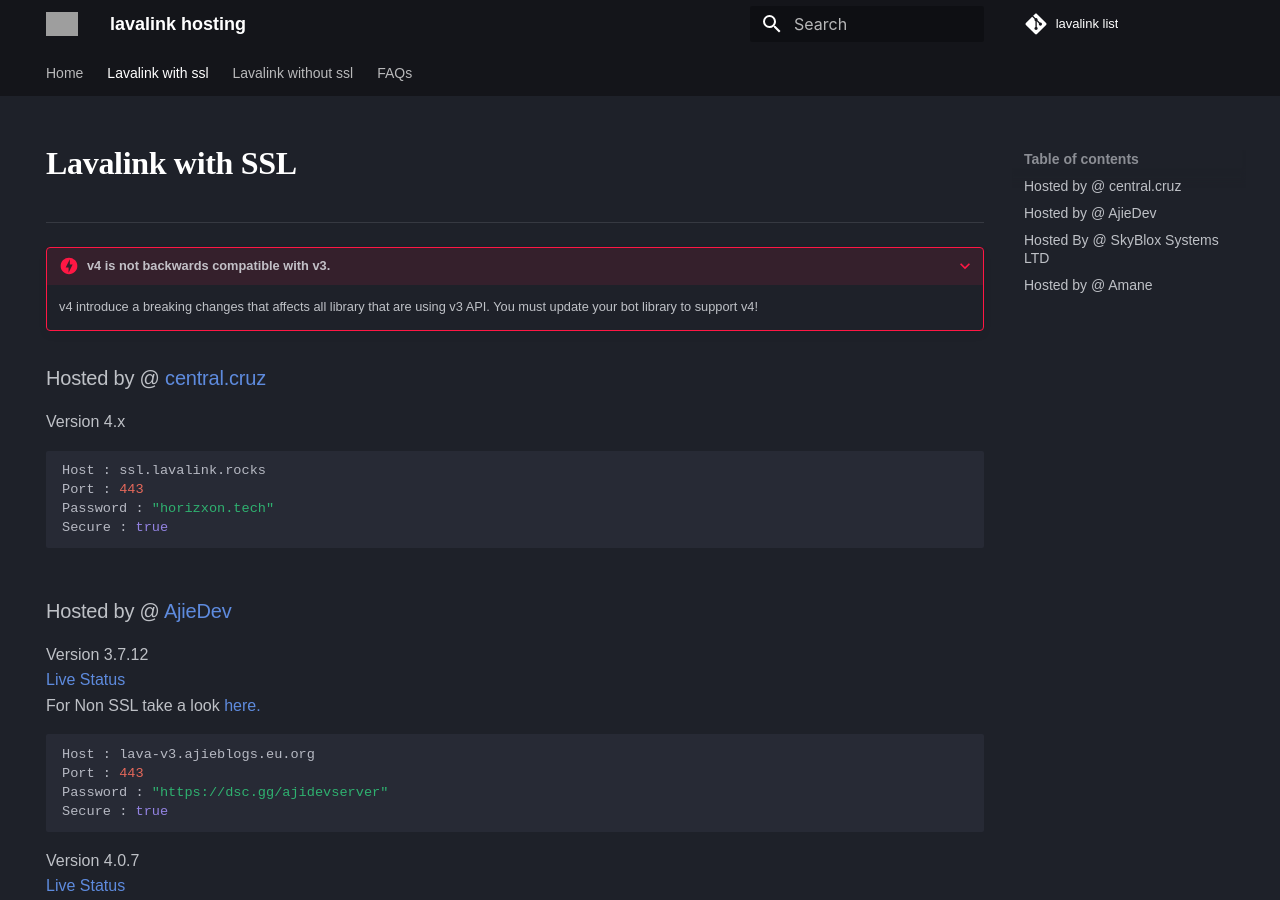
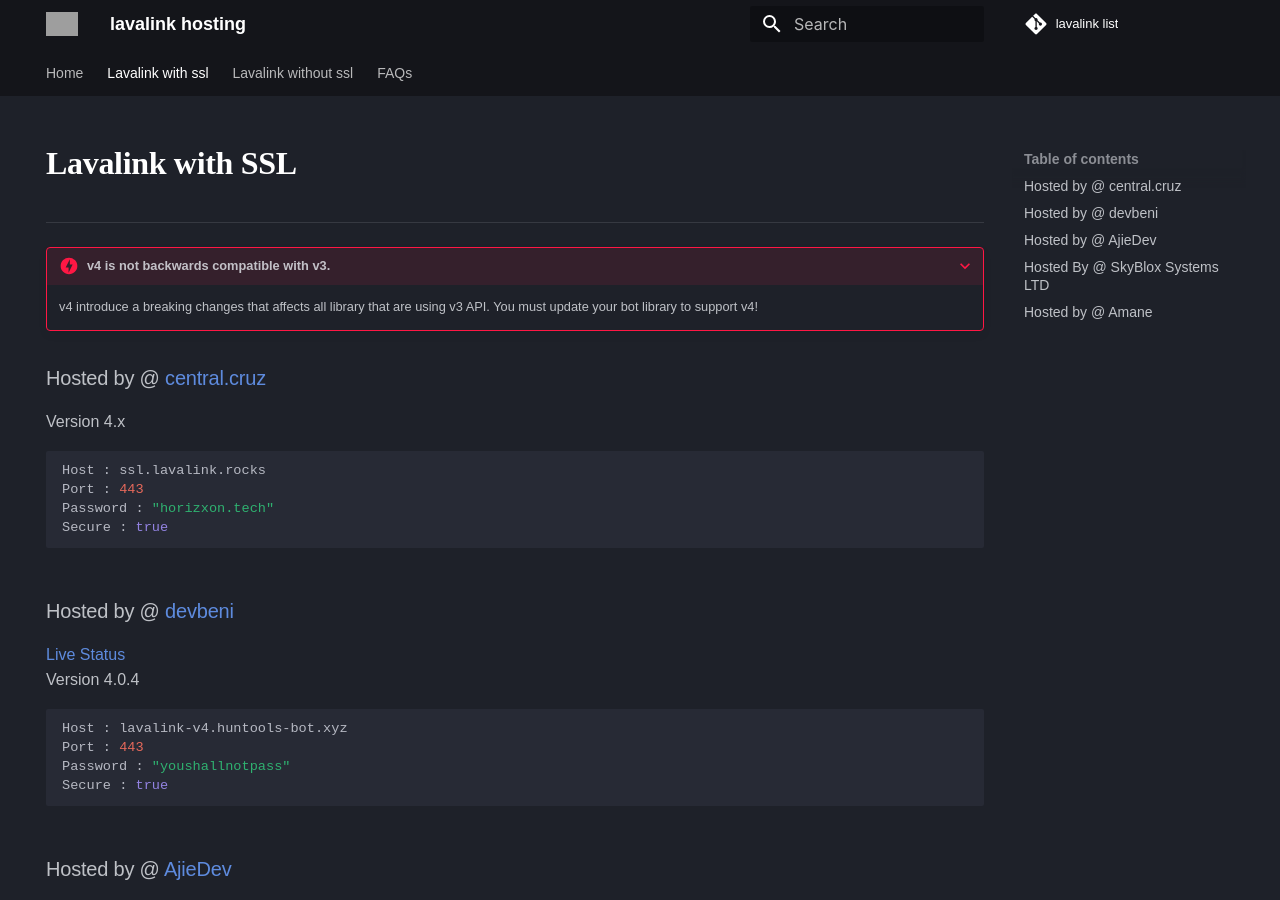
Before and after one commit to DarrenOfficial/lavalink-list, an MkDocs documentation site: the page built from docs/SSL/lavalink-with-ssl.md, in a window 1280 px wide and 900 px high. Built offline with MkDocs 1.6.1 and Material for MkDocs 9.7.7, drawn with Linux system fonts in a browser that asks for light colours; some web fonts are replaced; comment, search, counter and statistics services are not loaded; a style sheet for code colours, icons or effects is not loaded; grey boxes are pictures that could not be loaded.

Commit message:
Update lavalink-with-ssl.md (#529)
* Update lavalink-with-ssl.md

* Update lavalink-with-ssl.md

````diff
--- a/docs/SSL/lavalink-with-ssl.md
+++ b/docs/SSL/lavalink-with-ssl.md
@@ -23,6 +23,16 @@ Version 4.x
 Host : ssl.lavalink.rocks
 Port : 443
 Password : "horizxon.tech"
+Secure : true
+```
+
+### Hosted by @ [devbeni](https://huntools-bot.xyz)
+[Live Status](https://status.huntools-bot.xyz/) <br />
+Version 4.0.4
+```bash
+Host : lavalink-v4.huntools-bot.xyz
+Port : 443
+Password : "youshallnotpass"
 Secure : true
 ```
 
````
